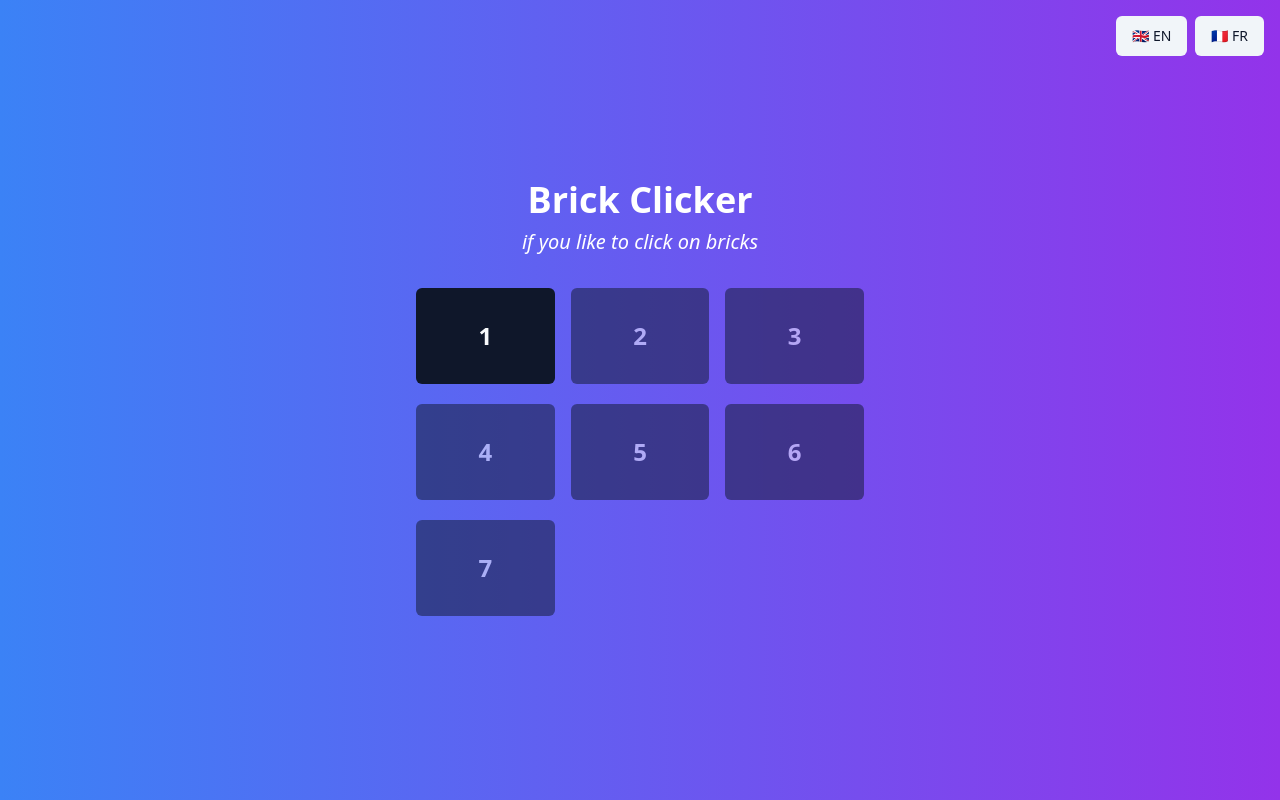
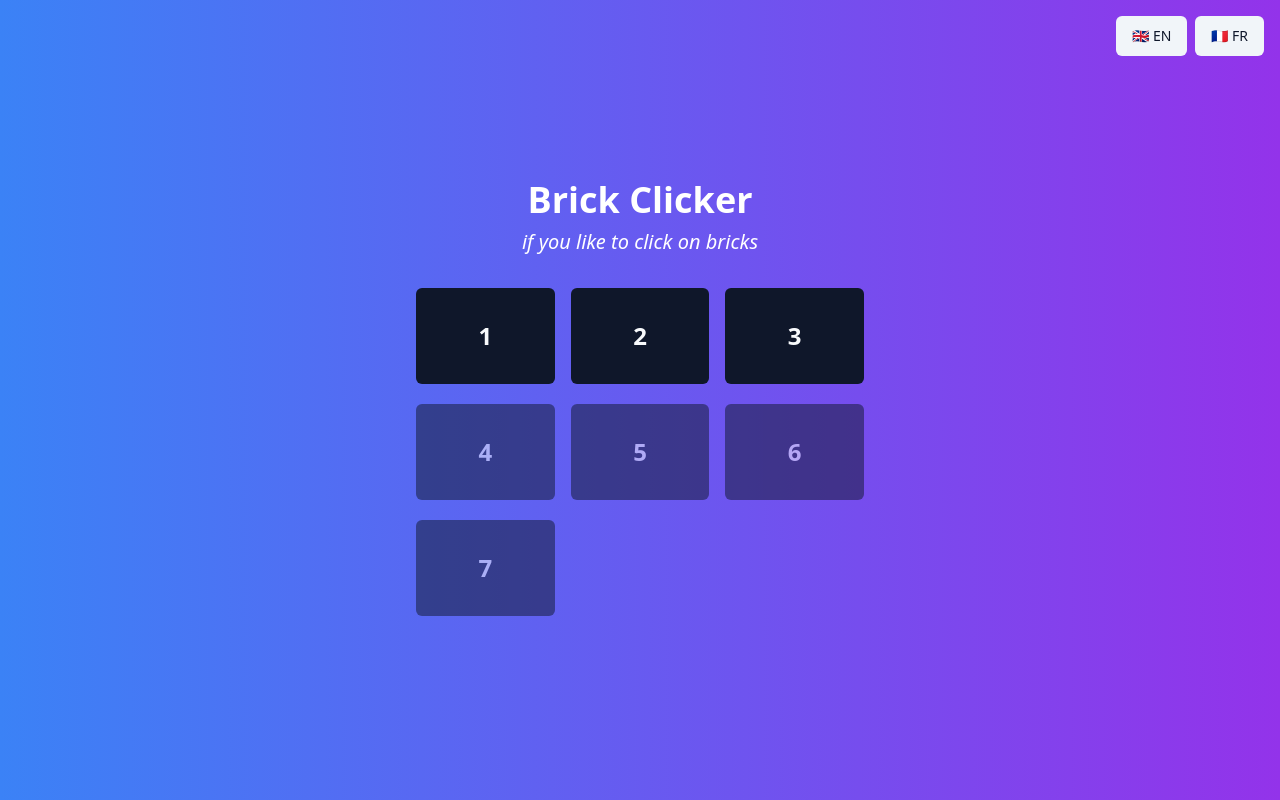
Before and after one commit to metafab/brick-order-breaker, a React (Vite) app: page / in a window 1280 px wide. Built offline with nearby package versions, Linux system fonts and the light colour scheme.

Commit message:
Make level accessibility rules
Updated the accessibility logic for game levels. Levels 1 to 3 are now always accessible, while levels 4 and above can only be accessed if all previous levels have been completed.
[skip gpt_engineer]

```diff
--- a/src/pages/Home.tsx
+++ b/src/pages/Home.tsx
@@ -25,8 +25,16 @@ const Home: React.FC = () => {
   };
 
   const isLevelAccessible = (level: number) => {
-    if (level === 1) return true;
-    return completedLevels.includes(level - 1);
+    // Levels 1-3 are always accessible
+    if (level <= 3) return true;
+
+    // For levels 4 and above, check if all previous levels are completed
+    for (let i = 1; i < level; i++) {
+      if (!completedLevels.includes(i)) {
+        return false;
+      }
+    }
+    return true;
   };
 
   return (
```
